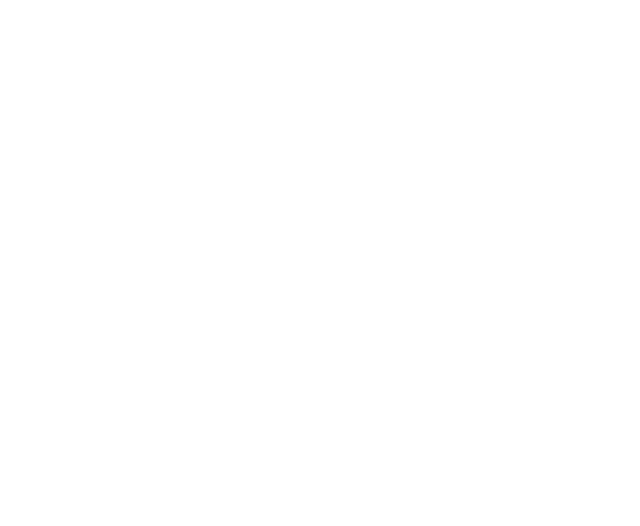
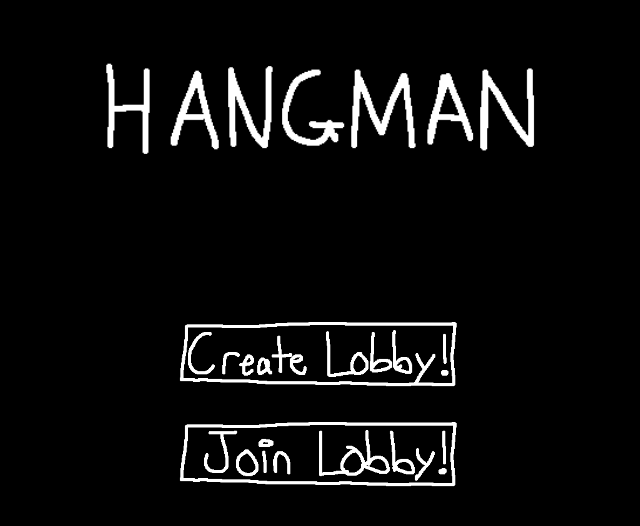
Before and after one commit to Kalani-Kawaguchi/Hangman, a Next.js app in the folder frontend/: page / in a window 1280 px wide. Shown: the top 526 px of the page, without its empty margins (324-964 px from the left). Built offline with nearby package versions, Linux system fonts and the light colour scheme.

Commit message:
Update globals.css

```diff
--- a/frontend/app/globals.css
+++ b/frontend/app/globals.css
@@ -1,7 +1,7 @@
 @import "tailwindcss";
 
 :root {
-    --background: #ffffff;
+    --background: #000000;
     --foreground: #171717;
 }
 
```
